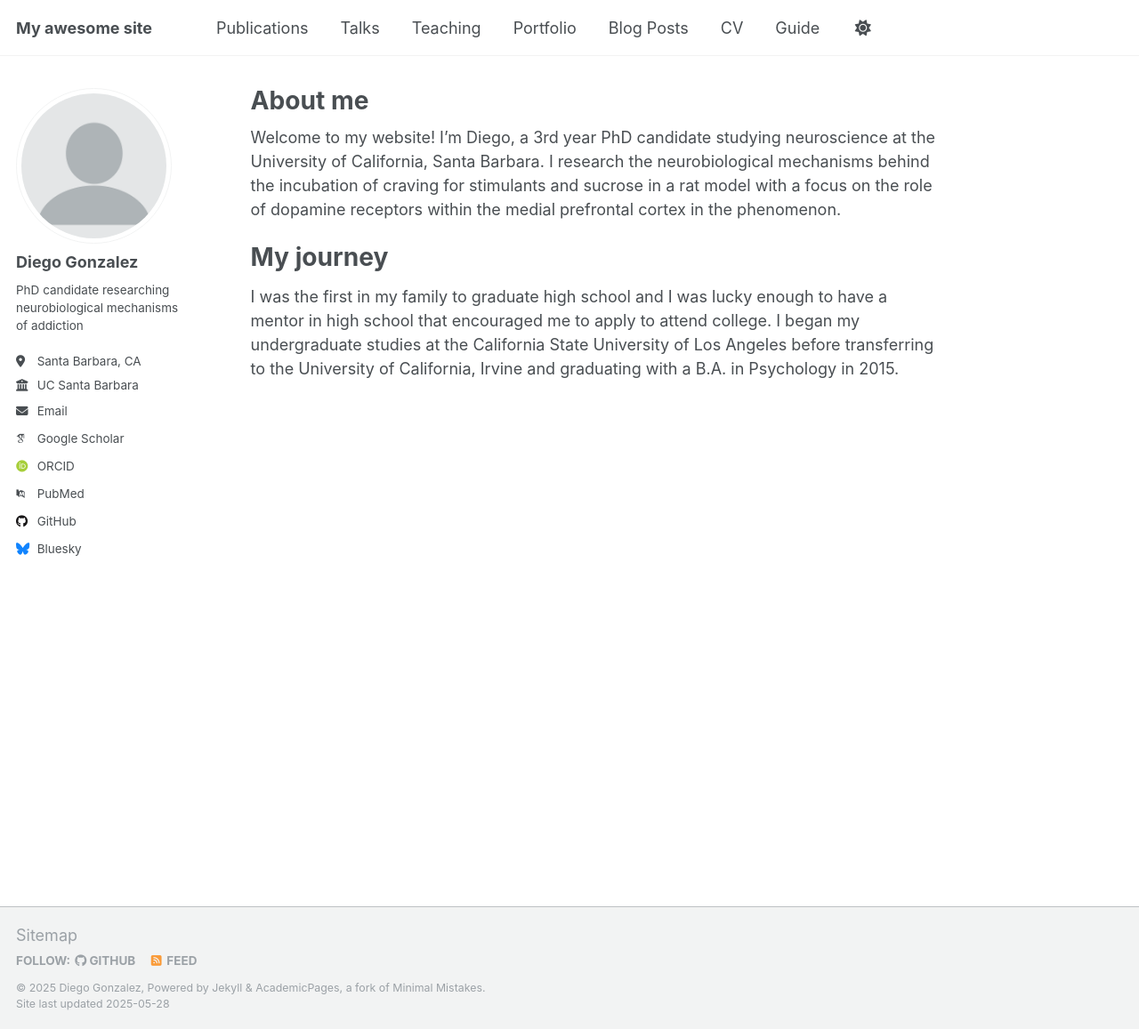
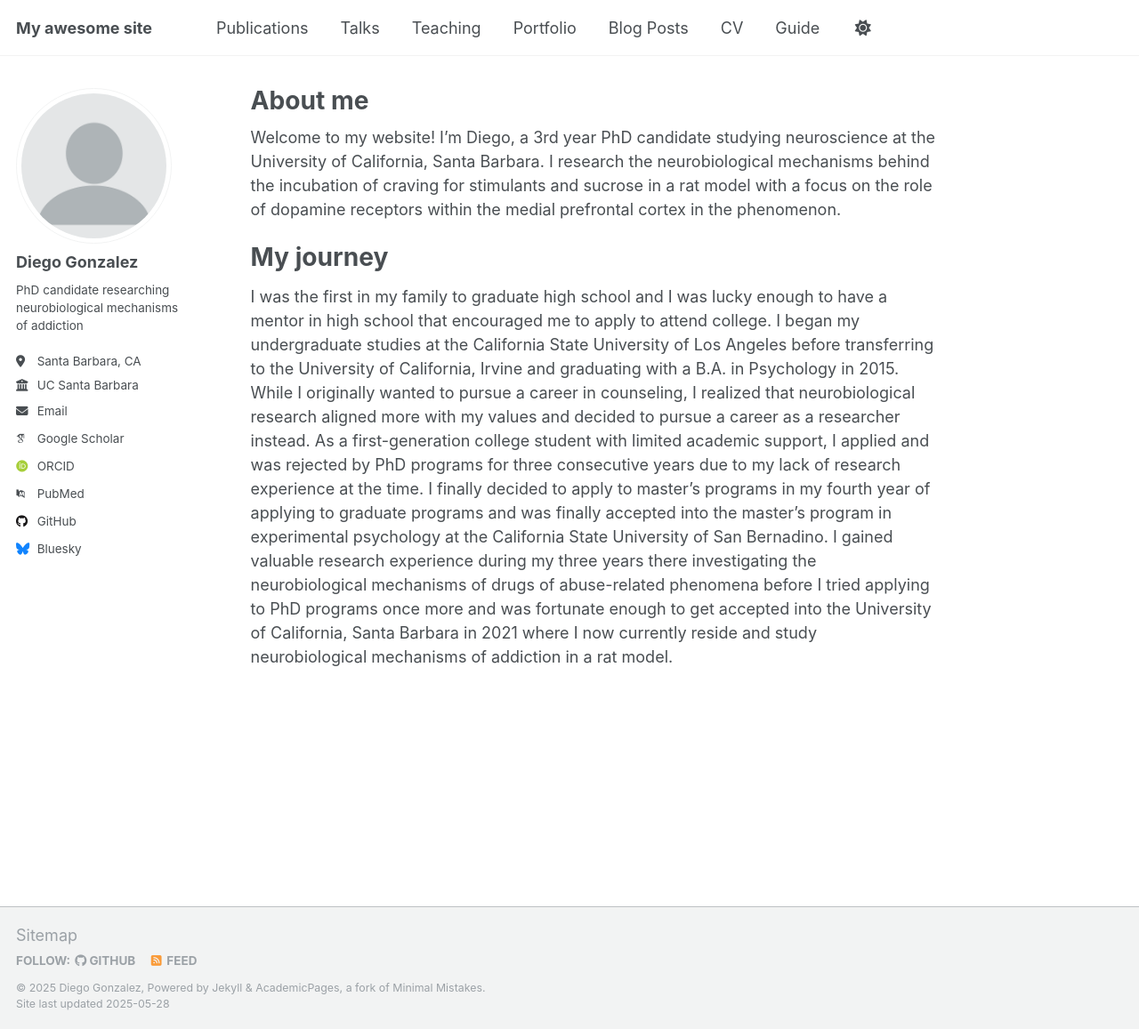
Before and after one commit to djgonzalezucsb/djgonzalezucsb, a Jekyll site: the page built from _pages/about.md, in a window 1280 px wide and 1157 px high. Shown: the whole window at 89% size. Built offline with Jekyll 4.4.1, drawn with Linux system fonts in a browser that asks for light colours; some web fonts are replaced.

Commit message:
Update about.md

```diff
--- a/_pages/about.md
+++ b/_pages/about.md
@@ -11,4 +11,5 @@ Welcome to my website! I'm Diego, a 3rd year PhD candidate studying neuroscience
 
 My journey
 ======
-I was the first in my family to graduate high school and I was lucky enough to have a mentor in high school that encouraged me to apply to attend college. I began my undergraduate studies at the California State University of Los Angeles before transferring to the University of California, Irvine and graduating with a B.A. in Psychology in 2015.
+I was the first in my family to graduate high school and I was lucky enough to have a mentor in high school that encouraged me to apply to attend college. I began my undergraduate studies at the California State University of Los Angeles before transferring to the University of California, Irvine and graduating with a B.A. in Psychology in 2015. While I originally wanted to pursue a career in counseling, I realized that neurobiological research aligned more with my values and decided to pursue a career as a researcher instead.
+As a first-generation college student with limited academic support, I applied and was rejected by PhD programs for three consecutive years due to my lack of research experience at the time. I finally decided to apply to master's programs in my fourth year of applying to graduate programs and was finally accepted into the master's program in experimental psychology at the California State University of San Bernadino. I gained valuable research experience during my three years there investigating the neurobiological mechanisms of drugs of abuse-related phenomena before I tried applying to PhD programs once more and was fortunate enough to get accepted into the University of California, Santa Barbara in 2021 where I now currently reside and study neurobiological mechanisms of addiction in a rat model.
```
